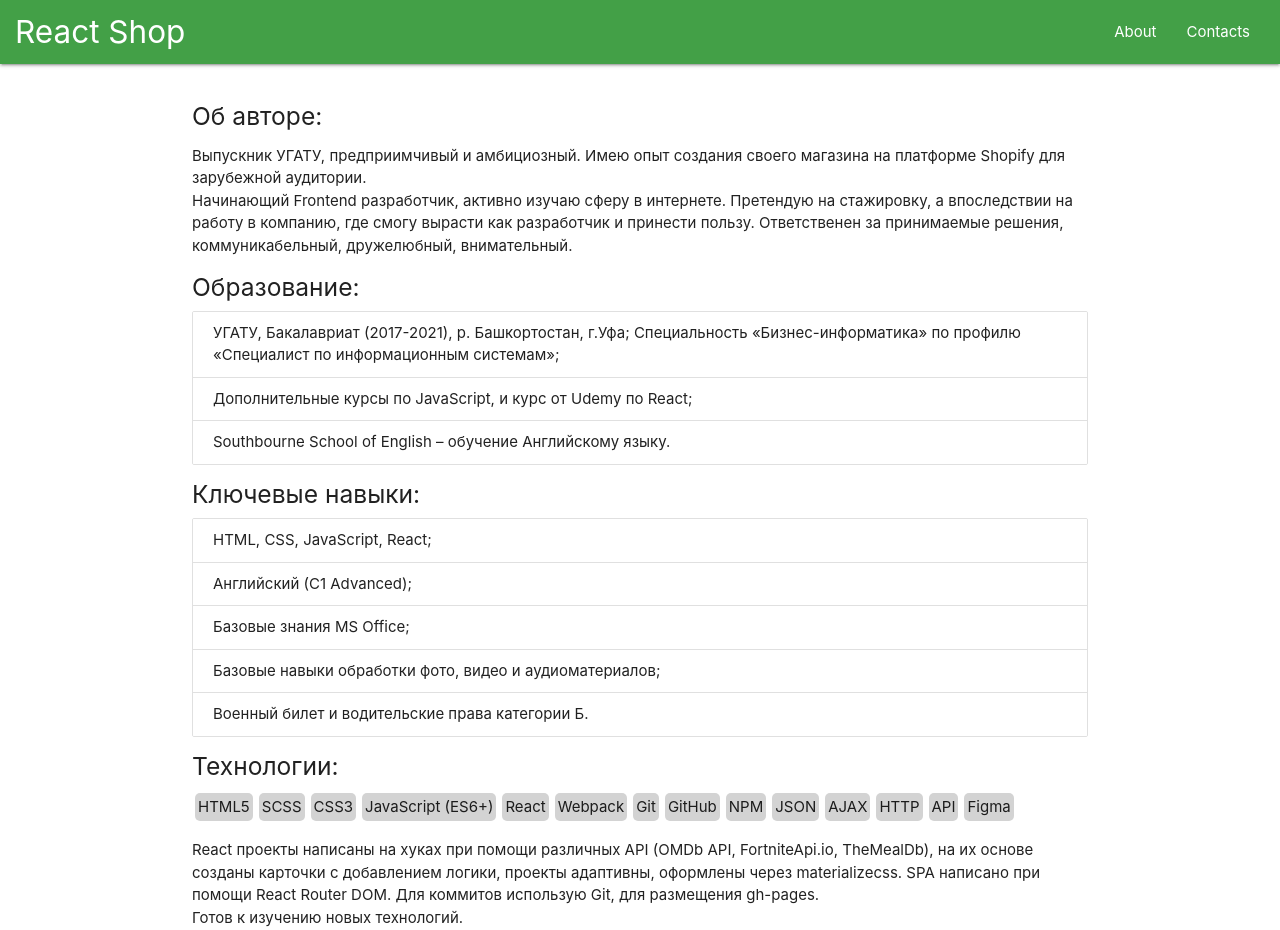
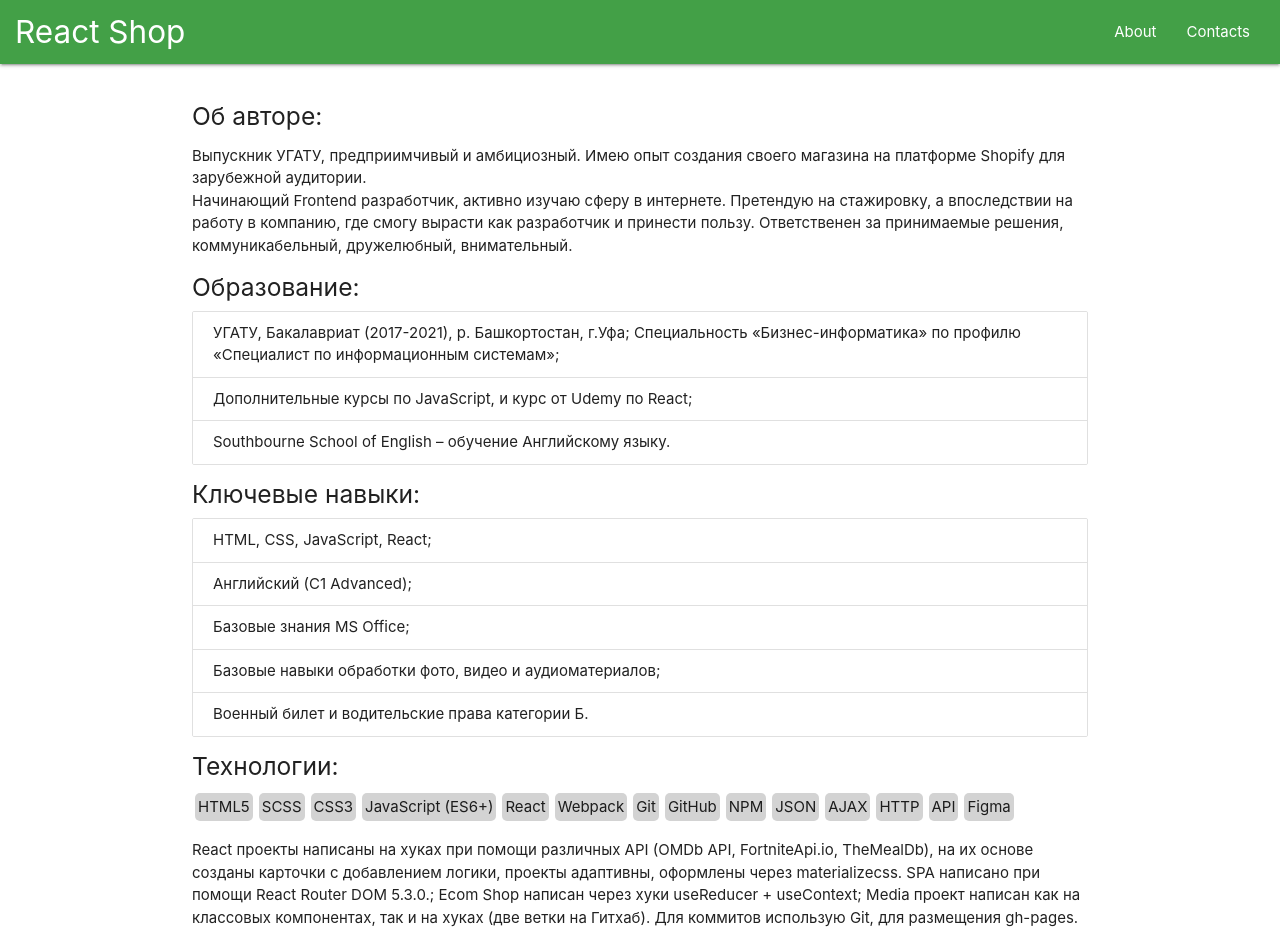
Before and after one commit to kozh-0/meals, a React (Create React App) app: page /meals/about in a window 1280 px wide. Shown: the top 930 px of the page. Built offline with nearby package versions, Linux system fonts and the light colour scheme.

Commit message:
about tech change

```diff
--- a/src/pages/About.jsx
+++ b/src/pages/About.jsx
@@ -49,7 +49,7 @@ export default function About() {
                     <span key={item.id} className="art-list-item">{item.art}</span>
                 ))}
             </div>
-            <p>React проекты написаны на хуках при помощи различных API (OMDb API, FortniteApi.io, TheMealDb), на их основе созданы карточки с добавлением логики, проекты адаптивны, оформлены через materializecss. SPA написано при помощи React Router DOM. Для коммитов использую Git, для размещения gh-pages.
+            <p>React проекты написаны на хуках при помощи различных API (OMDb API, FortniteApi.io, TheMealDb), на их основе созданы карточки с добавлением логики, проекты адаптивны, оформлены через materializecss. SPA написано при помощи React Router DOM 5.3.0.; Ecom Shop написан через хуки useReducer + useContext; Media проект написан как на классовых компонентах, так и на хуках (две ветки на Гитхаб). Для коммитов использую Git, для размещения gh-pages.
             <br />Готов к изучению новых технологий.</p>
 
 
--- a/src/pages/Contact.jsx
+++ b/src/pages/Contact.jsx
@@ -2,7 +2,7 @@
 export default function Contact() {
     return (
         <section className="contact-page">
-            <div>Местонахождение: Москва, метро Марьино</div>
+            <div>Местонахождение: Москва</div>
             <span>Телефон: <a href="tel:+79174805254"> 8-(917)-480-52-54</a></span>
             <div>Telegram: <a href="https://t.me/fuccbo11">@fuccbo11</a></div>
             E-mail: <a href="mailto:kdaufa@mail.ru">kdaufa@mail.ru</a>
```
